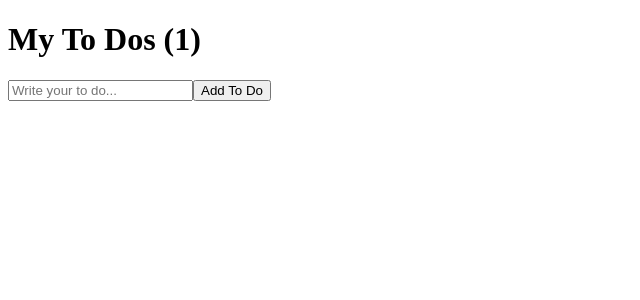
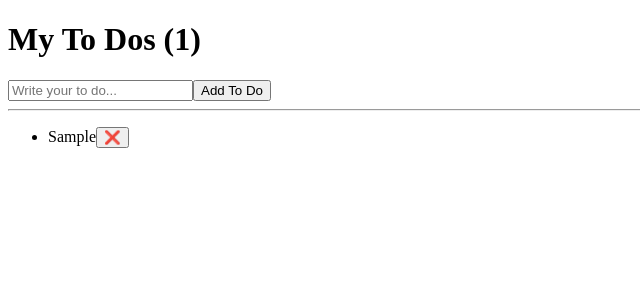
Before and after one commit to hyechong/react-for-beginners, a React (Create React App) app: page / in a window 1280 px wide. Both pictures are taken after typing "Sample" into the empty fields and a click on the button "Add To Do". Shown: the top 300 px of the page, without its empty margins (0-640 px from the left). Built offline with nearby package versions, Linux system fonts and the light colour scheme.

Commit message:
to do list complete 0714

```diff
--- a/src/App.js
+++ b/src/App.js
@@ -16,7 +16,9 @@
     setToDo('');
     setToDos((currentArray) => [toDo, ...currentArray]);
   };
-  console.log(toDos);
+  const deleteBtn = (index) => {
+    setToDos(toDos.filter((item, todoIndex) => index !== todoIndex));
+  };
   return (
     <div>
       <h1>My To Dos ({toDos.length})</h1>
@@ -29,6 +31,15 @@
         />
         <button>Add To Do</button>
       </form>
+      <hr />
+      <ul>
+        {toDos.map((item, index) => (
+          <li key={index}>
+            {item}
+            <button onClick={() => deleteBtn(index)}>❌</button>
+          </li>
+        ))}
+      </ul>
     </div>
   );
 }
```
